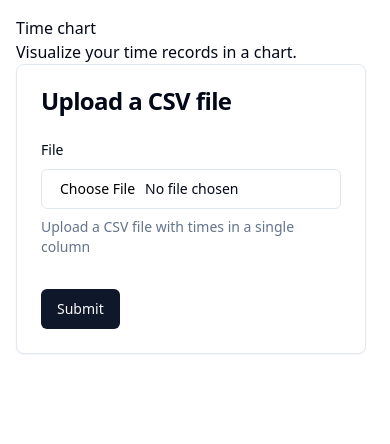
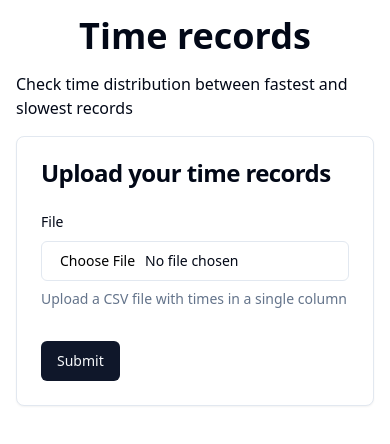
Before and after one commit to Miguelo0098/time-charts, a React (Vite) app: page / in a window 390 px wide. Shown: the top 444 px of the page. Built offline with nearby package versions, Linux system fonts and the light colour scheme.

Commit message:
style: make app more responsive

```diff
--- a/src/App.tsx
+++ b/src/App.tsx
@@ -6,11 +6,17 @@ function App() {
   const { timeRecords } = useTimeRecordsStore();
 
   return (
-    <main className="p-4">
-      <h1>Time chart</h1>
-      <p>Visualize your time records in a chart.</p>
-      <CSVForm />
-      {timeRecords && <TimeRecordChart timeRecords={timeRecords} />}
+    <main className="w-full p-4 flex flex-col items-center gap-y-4">
+      <h1 className="text-4xl font-bold">Time records</h1>
+      <p>Check time distribution between fastest and slowest records</p>
+      <section className="w-full max-w-[720px]">
+        <CSVForm />
+      </section>
+      {timeRecords && (
+        <section className="w-full max-w-[720px]">
+          <TimeRecordChart timeRecords={timeRecords} />
+        </section>
+      )}
     </main>
   );
 }
--- a/src/components/partials/CSVForm.tsx
+++ b/src/components/partials/CSVForm.tsx
@@ -41,9 +41,9 @@ export function CSVForm() {
   }
 
   return (
-    <Card className="w-[350px]">
+    <Card>
       <CardHeader>
-        <CardTitle>Upload a CSV file</CardTitle>
+        <CardTitle>Upload your time records</CardTitle>
       </CardHeader>
       <CardContent>
         <Form {...form}>
```
